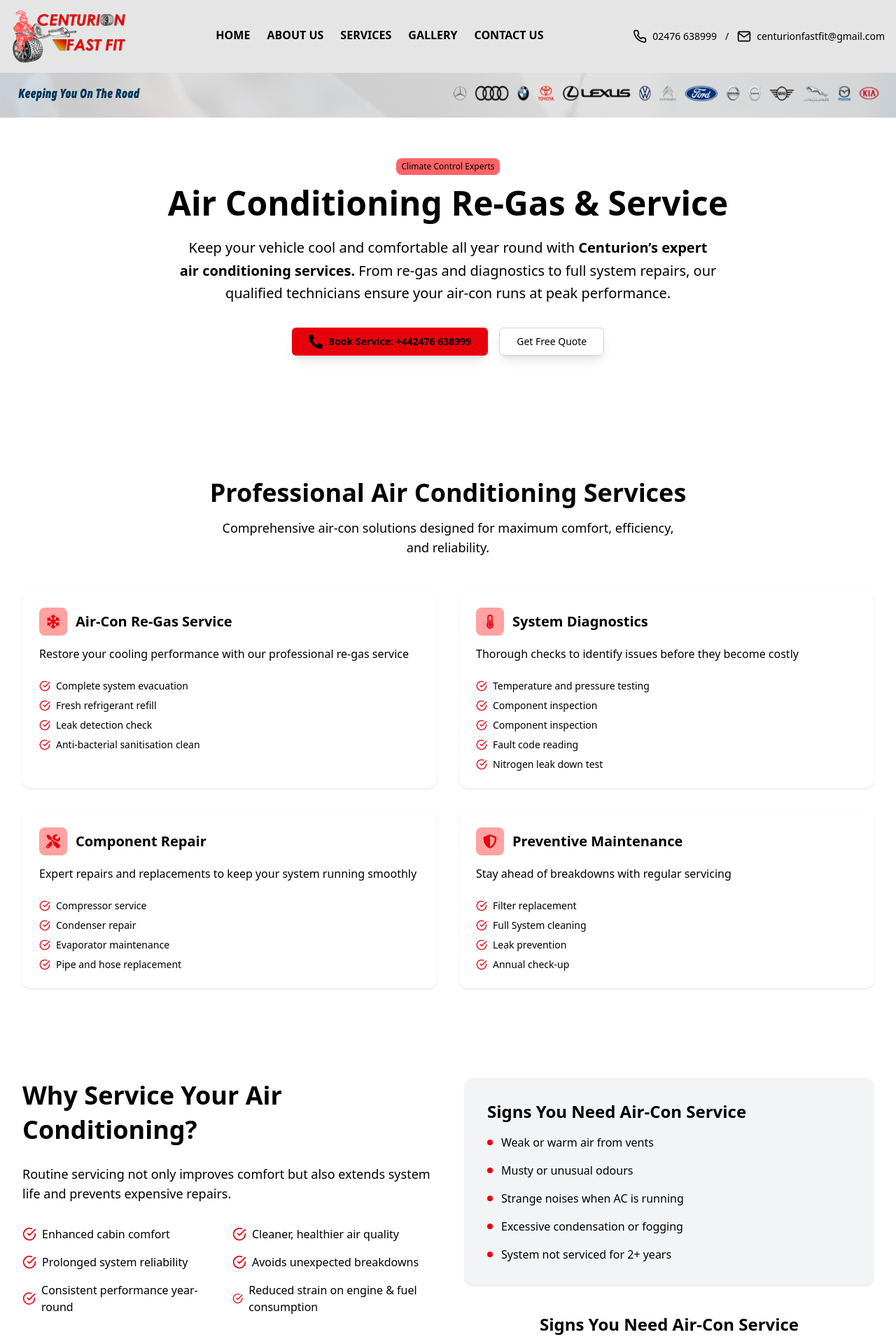
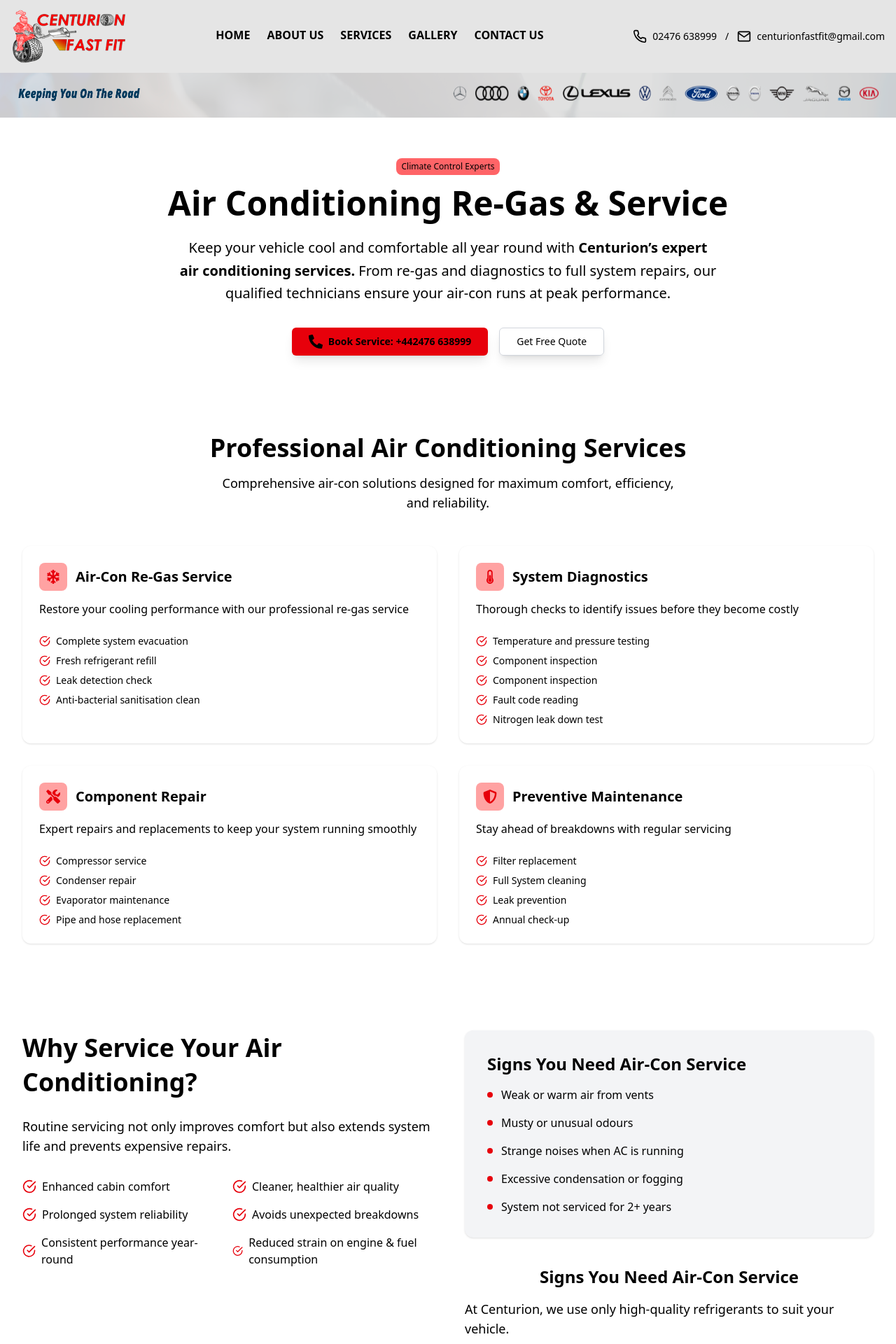
Before and after one commit to STharshan/centurion, a React (Vite) app: page /service/aircon in a window 1280 px wide. Shown: the top 1920 px of the page at 70% size. Built offline with nearby package versions, Linux system fonts and the light colour scheme.

Commit message:
add padding

```diff
--- a/src/components/AirConPage/AirConHero.jsx
+++ b/src/components/AirConPage/AirConHero.jsx
@@ -4,11 +4,11 @@
 export default function AirConHero() {
   return (
     <section
-      className="py-16 transition-colors duration-300 bg-gradient-to-b
+      className="transition-colors duration-300 bg-gradient-to-b
                  from-[var(--aircon-grad-top)] to-[var(--aircon-grad-bottom)]
                  dark:from-[var(--aircon-grad-top-dark)] dark:to-[var(--aircon-grad-bottom-dark)]"
     >
-      <div className="max-w-7xl mt-40 mx-auto px-4 sm:px-6 lg:px-8">
+      <div className="max-w-7xl mt-40 mx-auto py-16 px-4 sm:px-6 lg:px-8">
         <div className="text-center mb-12">
           {/* Badge */}
           <span
--- a/src/components/AirConPage/AirConServices.jsx
+++ b/src/components/AirConPage/AirConServices.jsx
@@ -63,7 +63,7 @@
 
   return (
     <section
-      className="py-16 transition-colors duration-300"
+      className="transition-colors duration-300"
       style={{ backgroundColor: "var(--aircon-section-bg)" }}
     >
       <div className="max-w-7xl mx-auto px-4 sm:px-6 lg:px-8">
--- a/src/components/AirConPage/WhyServiceAirConditioning.jsx
+++ b/src/components/AirConPage/WhyServiceAirConditioning.jsx
@@ -8,7 +8,7 @@
     <section
       className="py-16 transition-colors duration-300"
     >
-      <div className="max-w-7xl mx-auto px-4 sm:px-6 lg:px-8">
+      <div className="max-w-7xl mx-auto px-4 sm:px-6 lg:px-8 mt-15">
         <div className="grid lg:grid-cols-2 gap-12 items-start">
           {/* Left Column */}
           <div>
```
